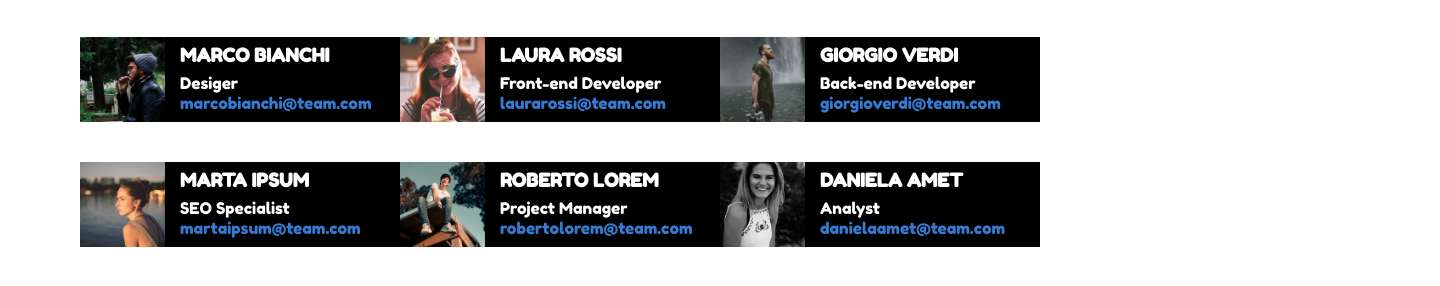
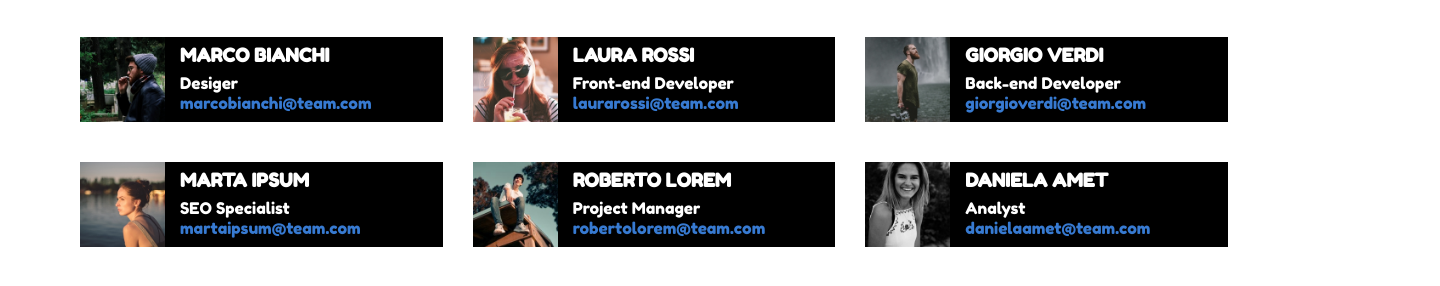
Before and after one commit to Domenico-Lo-Giudice/html-css-float-cards, a plain HTML site: page index.html in a window 1280 px wide. Shown: the part 172-458 px from the top of the page, 1440 px wide, since content can reach past the window. Drawn offline with Linux system fonts and the light colour scheme.

Commit message:
Add modify margin & calc

```diff
--- a/css/style.css
+++ b/css/style.css
@@ -46,9 +46,10 @@ p {
 
 .column {
     background-color: black;
-    width: calc(100% / 3);
+    width: calc(80% / 3);
     float: left;
     margin-bottom: 40px;
+    margin-right: 30px;
 
 }
 
@@ -64,8 +65,10 @@ p {
 
 .row {
 
-    width: 60rem;
+    width: 85rem;
     margin: 40px;
+
+
 
 }
 
```
